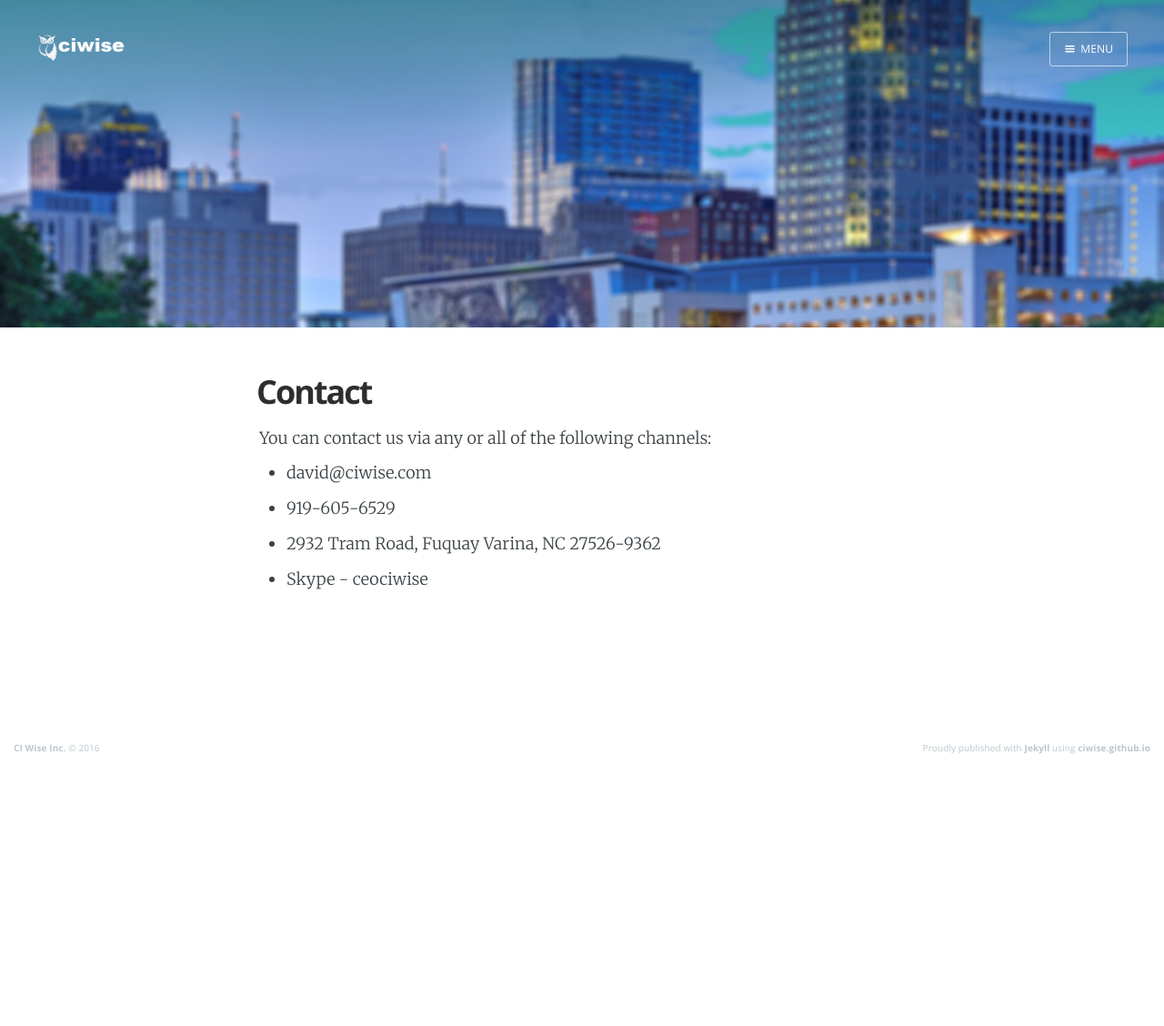
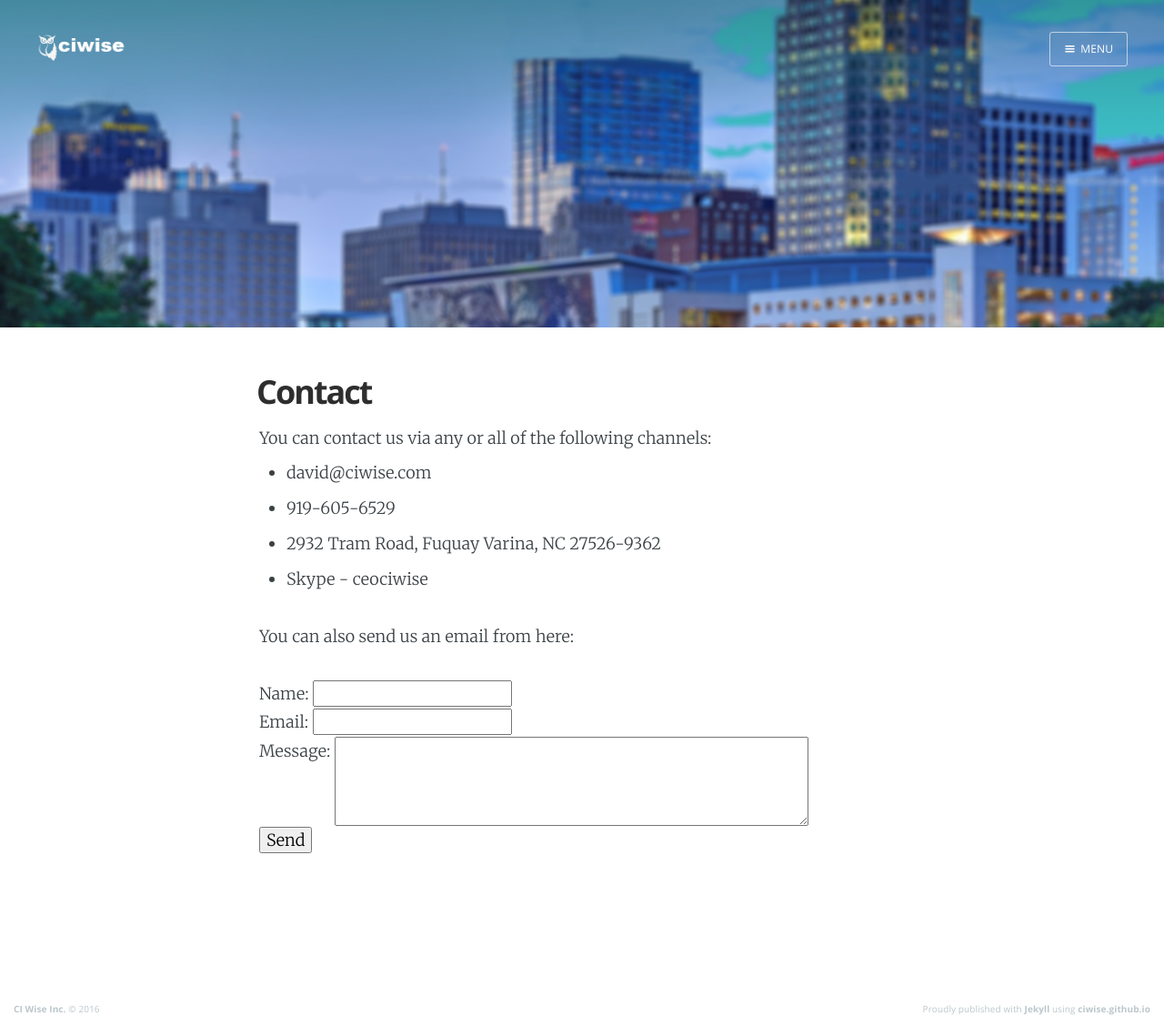
Before and after one commit to ciwise/ciwise.github.custom, a Jekyll site: the page built from contact.html, in a window 1280 px wide. Shown: the whole page at 91% size. Built offline with Jekyll 4.4.1, drawn with Linux system fonts in a browser that asks for light colours; nearby versions of some CDN libraries; Markdown is read by kramdown in place of the engine named in the settings; before the commit the page ends 900 px from its top, so only the background shows below that.

Commit message:
added FormSpree emailer form

```diff
--- a/contact.html
+++ b/contact.html
@@ -49,6 +49,16 @@ current: tag
  		<li>Skype - ceociwise</li>
 		</ul>
 
+		<p>You can also send us an email from here:</p>
+		<p>
+                   <form action="https://formspree.io/david@ciwise.com" method="POST">
+                      Name: <input type="text" name="name"><br/>
+	              Email: <input type="email" name="_replyto"><br/>
+		      Message: <textarea rows="4" cols="50" name="notes"></textarea><br/>
+	              <input type="submit" value="Send">
+		  </form>
+		</p>
+
 	</section>
 
     </article>
```
Also changed, not shown: 1 other file.
